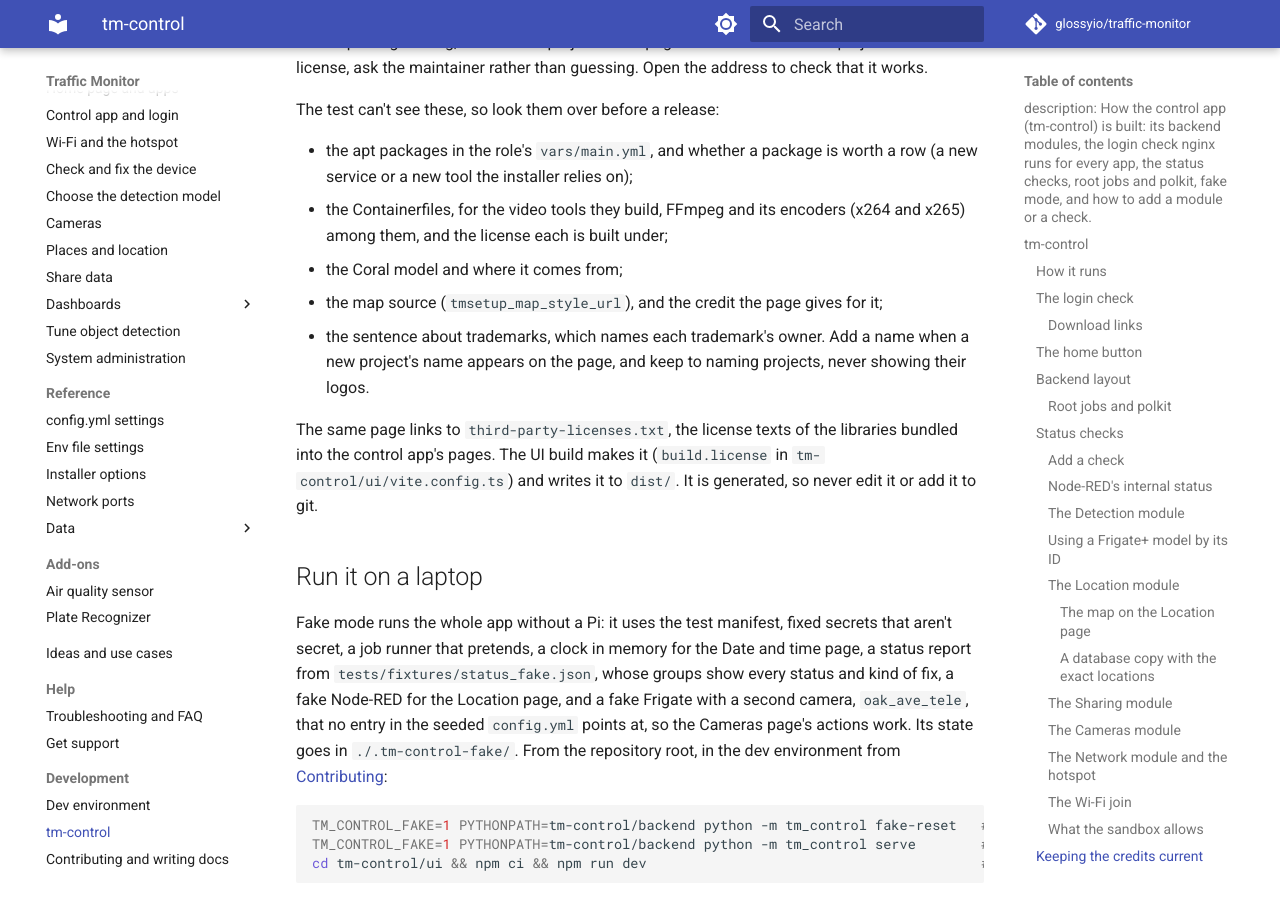
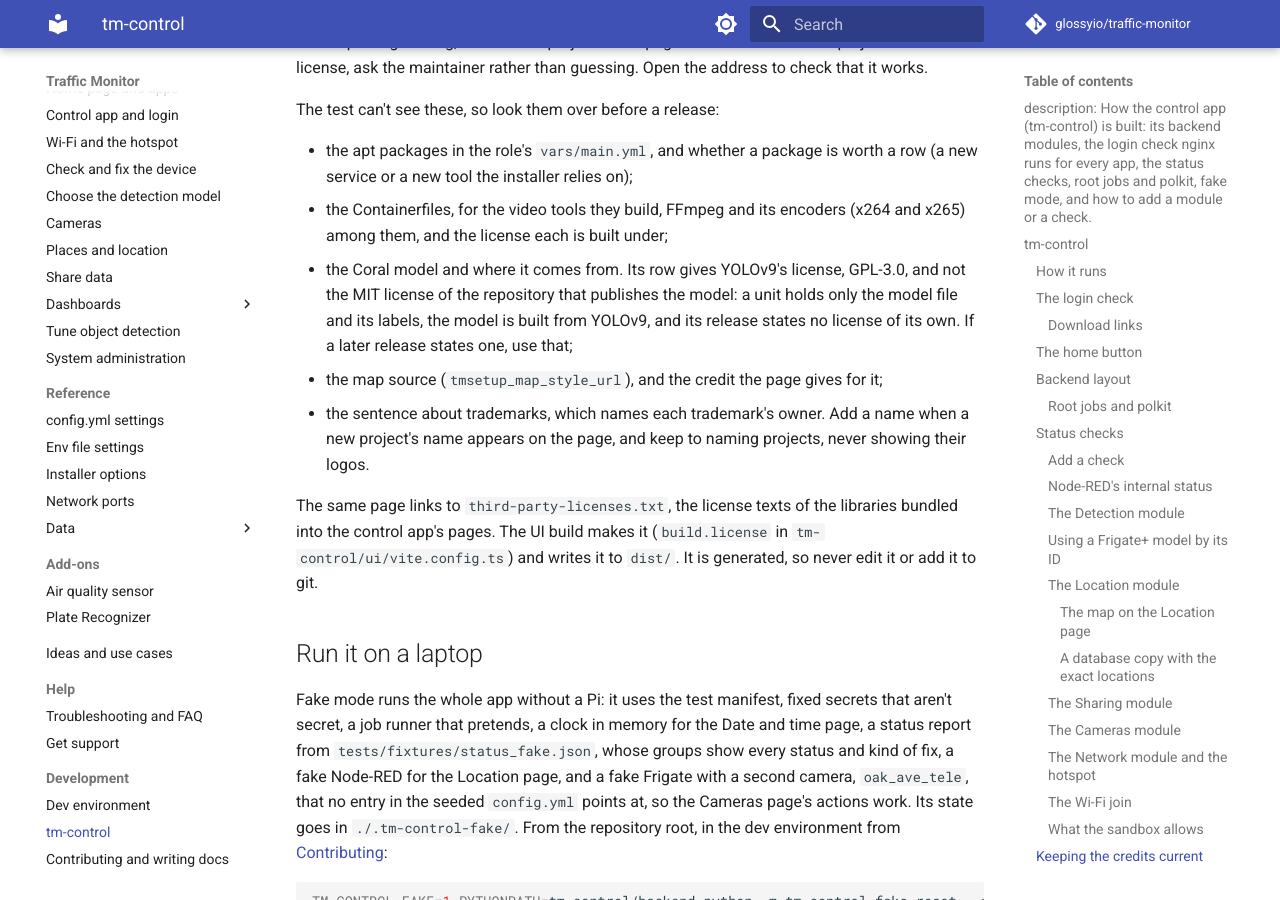
Before and after one commit to glossyio/traffic-monitor, an MkDocs documentation site: the page built from docs/development/tm-control.md, in a window 1280 px wide and 900 px high, scrolled down 31321 px. Built offline with MkDocs 1.6.1 and Material for MkDocs 9.7.7, drawn with Linux system fonts in a browser that asks for light colours; comment, search, counter and statistics services are not loaded; the version menu is left out.

Commit message:
Say why the Coral model's row gives YOLOv9's license
The credits docs tell a contributor to copy a row's license from the
project's own license file. The Coral model's row gives GPL-3.0 instead
of that repository's MIT, by the maintainer's decision, so the docs now
say why.

Assisted-by: Claude Code 2.1.331 (CLI)
AI-Model: Claude Fable 5.2 (claude-fable-5-2)
AI-Effort: high
AI-Role: drafted

```diff
--- a/docs/development/tm-control.md
+++ b/docs/development/tm-control.md
@@ -436,7 +436,7 @@ The test can't see these, so look them over before a release:
 
 * the apt packages in the role's `vars/main.yml`, and whether a package is worth a row (a new service or a new tool the installer relies on);
 * the Containerfiles, for the video tools they build, FFmpeg and its encoders (x264 and x265) among them, and the license each is built under;
-* the Coral model and where it comes from;
+* the Coral model and where it comes from. Its row gives YOLOv9's license, GPL-3.0, and not the MIT license of the repository that publishes the model: a unit holds only the model file and its labels, the model is built from YOLOv9, and its release states no license of its own. If a later release states one, use that;
 * the map source (`tmsetup_map_style_url`), and the credit the page gives for it;
 * the sentence about trademarks, which names each trademark's owner. Add a name when a new project's name appears on the page, and keep to naming projects, never showing their logos.
 
```
